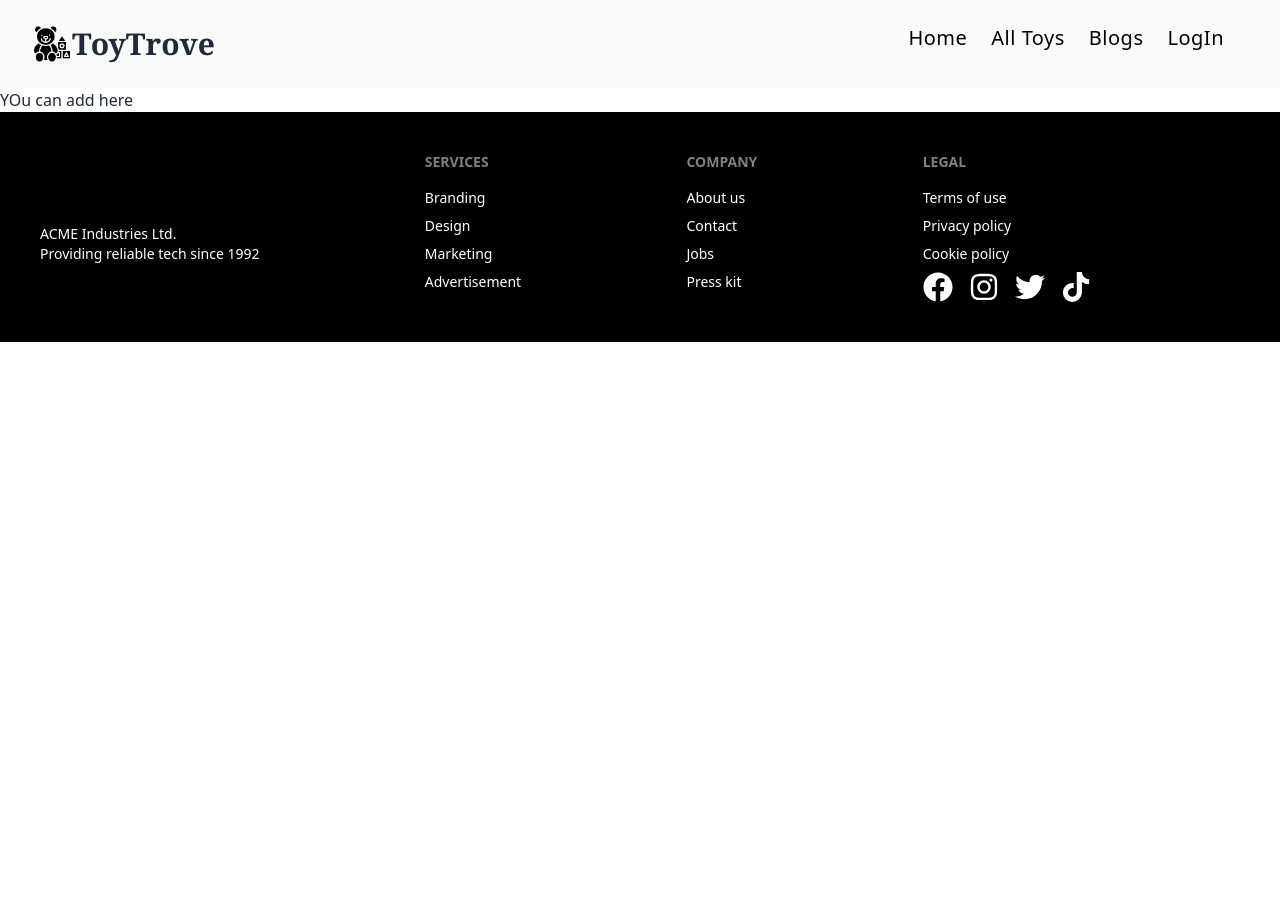
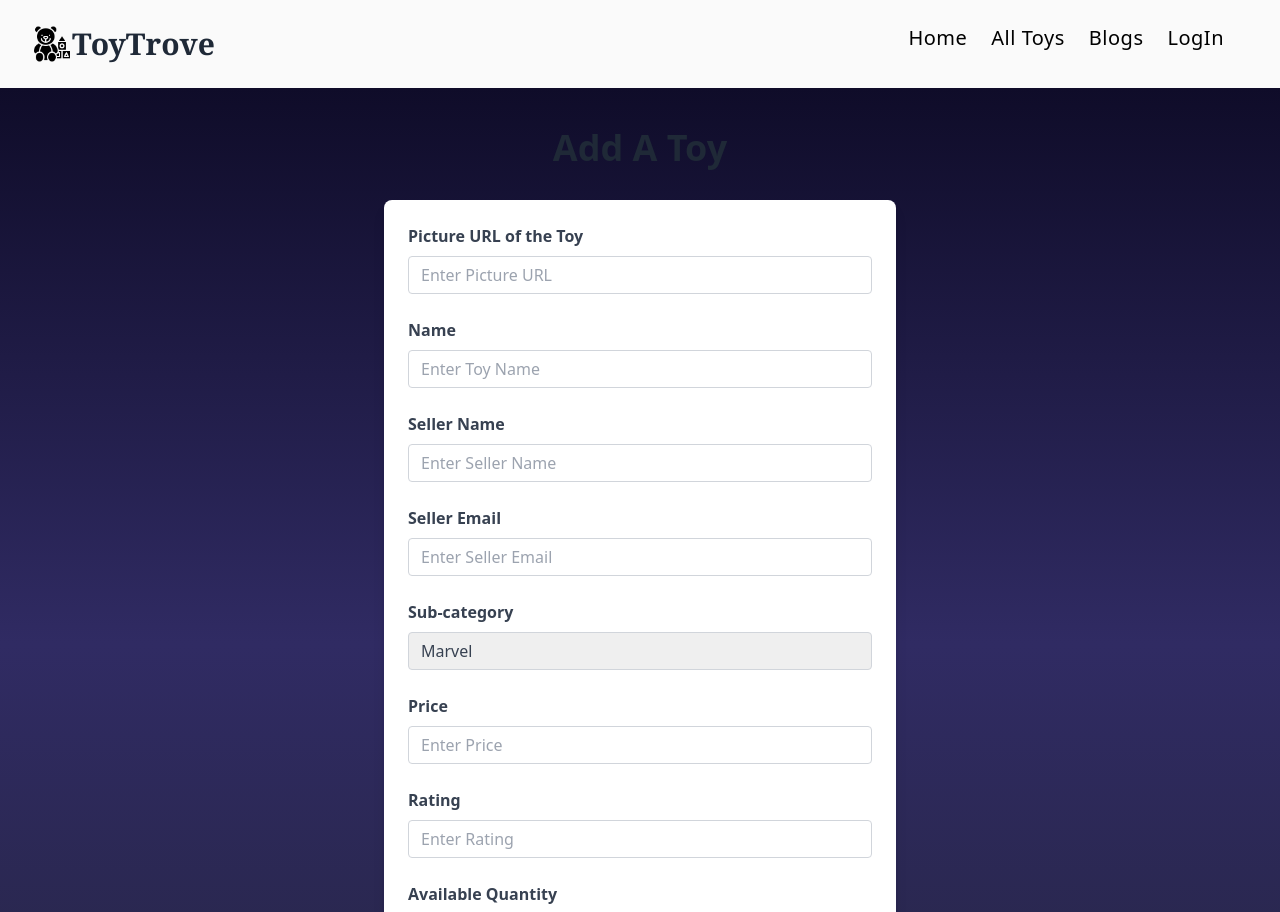
Before and after one commit to Tariqul-6nin3/Toy-Trove-Client, a React (Vite) app: page /addtoys in a window 1280 px wide. Shown: the top 912 px of the page. Before the commit the page ends 800 px from the top, so only its background shows below. Built offline with nearby package versions, Linux system fonts and the light colour scheme; no server answers.

Commit message:
Finally toy added and send it to backend via server

```diff
--- a/package.json
+++ b/package.json
@@ -21,7 +21,8 @@
     "react-lottie": "^1.2.3",
     "react-router-dom": "^6.11.2",
     "react-tooltip": "^5.13.0",
-    "sort-by": "^1.2.0"
+    "sort-by": "^1.2.0",
+    "sweetalert2": "^11.7.5"
   },
   "devDependencies": {
     "@types/react": "^18.0.28",
--- a/src/conmponents/AddToys.jsx
+++ b/src/conmponents/AddToys.jsx
@@ -1,7 +1,201 @@
+import Swal from "sweetalert2";
+
+/* eslint-disable no-unused-vars */
 const AddToys = () => {
+  const handelAddToy = event => {
+    event.preventDefault();
+    const form = event.target;
+    const photo = form.photo.value;
+    const name = form.name.value;
+    const seller = form.seller.value;
+    const email = form.email.value;
+    const subcategory = form.subcategory.value;
+    const price = form.price.value;
+    const rating = form.rating.value;
+    const quantity = form.quantity.value;
+    const description = form.description.value;
+
+    const newToy = {
+      photo,
+      name,
+      seller,
+      email,
+      subcategory,
+      price,
+      rating,
+      quantity,
+      description,
+    };
+    console.log(newToy);
+
+    fetch("http://localhost:5000", {
+      method: "POST",
+      headers: {
+        "content-type": "application/json",
+      },
+      body: JSON.stringify(newToy),
+    })
+      .then(res => res.json())
+      .then(data => {
+        console.log(data);
+        if (data.insertedId) {
+          Swal.fire({
+            title: "Success!",
+            text: "Toy added successfully",
+            icon: "success",
+            confirmButtonText: "Cool",
+          });
+        }
+      });
+  };
   return (
-    <div>
-      <h1>YOu can add here</h1>
+    <div
+      style={{
+        background: "linear-gradient(to bottom, #0f0c29, #302b63, #24243e)",
+      }}
+      className="container mx-auto py-10">
+      <h2 className="text-4xl font-bold mb-8 text-center">Add A Toy</h2>
+      <form
+        onSubmit={handelAddToy}
+        className="max-w-lg mx-auto p-6 bg-white rounded-lg shadow-lg">
+        <div className="mb-6">
+          <label
+            className="block text-gray-700 font-bold mb-2"
+            htmlFor="pictureUrl">
+            Picture URL of the Toy
+          </label>
+          <input
+            className="appearance-none border border-gray-300 rounded w-full py-2 px-3 text-gray-700 leading-tight focus:outline-none focus:shadow-outline"
+            id="pictureUrl"
+            name="photo"
+            type="text"
+            placeholder="Enter Picture URL"
+            required
+          />
+        </div>
+        <div className="mb-6">
+          <label className="block text-gray-700 font-bold mb-2" htmlFor="name">
+            Name
+          </label>
+          <input
+            className="appearance-none border border-gray-300 rounded w-full py-2 px-3 text-gray-700 leading-tight focus:outline-none focus:shadow-outline"
+            id="name"
+            type="text"
+            name="name"
+            placeholder="Enter Toy Name"
+            required
+          />
+        </div>
+        <div className="mb-6">
+          <label
+            className="block text-gray-700 font-bold mb-2"
+            htmlFor="sellerName">
+            Seller Name
+          </label>
+          <input
+            className="appearance-none border border-gray-300 rounded w-full py-2 px-3 text-gray-700 leading-tight focus:outline-none focus:shadow-outline"
+            id="sellerName"
+            type="text"
+            name="seller"
+            placeholder="Enter Seller Name"
+            required
+          />
+        </div>
+        <div className="mb-6">
+          <label
+            className="block text-gray-700 font-bold mb-2"
+            htmlFor="sellerEmail">
+            Seller Email
+          </label>
+          <input
+            className="appearance-none border border-gray-300 rounded w-full py-2 px-3 text-gray-700 leading-tight focus:outline-none focus:shadow-outline"
+            id="sellerEmail"
+            type="email"
+            name="email"
+            placeholder="Enter Seller Email"
+            required
+          />
+        </div>
+        <div className="mb-6">
+          <label
+            className="block text-gray-700 font-bold mb-2"
+            htmlFor="subCategory">
+            Sub-category
+          </label>
+          <select
+            className="appearance-none border border-gray-300 rounded w-full py-2 px-3 text-gray-700 leading-tight focus:outline-none focus:shadow-outline"
+            id="subCategory"
+            name="subcategory"
+            required>
+            <option value="">Marvel</option>
+            <option value="Math Toys">Avenger</option>
+            <option value="Language Toys">Star War</option>
+          </select>
+        </div>
+        <div className="mb-6">
+          <label className="block text-gray-700 font-bold mb-2" htmlFor="price">
+            Price
+          </label>
+          <input
+            className="appearance-none border border-gray-300 rounded w-full py-2 px-3 text-gray-700 leading-tight focus:outline-none focus:shadow-outline"
+            id="price"
+            type="number"
+            name="price"
+            placeholder="Enter Price"
+            required
+          />
+        </div>
+        <div className="mb-6">
+          <label
+            className="block text-gray-700 font-bold mb-2"
+            htmlFor="rating">
+            Rating
+          </label>
+          <input
+            className="appearance-none border border-gray-300 rounded w-full py-2 px-3 text-gray-700 leading-tight focus:outline-none focus:shadow-outline"
+            id="rating"
+            type="number"
+            name="rating"
+            placeholder="Enter Rating"
+            required
+          />
+        </div>
+        <div className="mb-6">
+          <label
+            className="block text-gray-700 font-bold mb-2"
+            htmlFor="quantity">
+            Available Quantity
+          </label>
+          <input
+            className="appearance-none border border-gray-300 rounded w-full py-2 px-3 text-gray-700 leading-tight focus:outline-none focus:shadow-outline"
+            id="quantity"
+            type="number"
+            name="quantity"
+            placeholder="Enter Available Quantity"
+            required
+          />
+        </div>
+        <div className="mb-6">
+          <label
+            className="block text-gray-700 font-bold mb-2"
+            htmlFor="description">
+            Detail Description
+          </label>
+          <textarea
+            className="appearance-none border border-gray-300 rounded w-full py-2 px-3 text-gray-700 leading-tight focus:outline-none focus:shadow-outline"
+            id="description"
+            name="description"
+            placeholder="Enter Detail Description"
+            required></textarea>
+        </div>
+        <div className="flex justify-center">
+          <button
+            className="bg-purple-700 hover:bg-purple-800 text-white font-bold py-2 px-4 rounded focus:outline-none focus:shadow-outline"
+            type="submit">
+            Add Toy
+          </button>
+        </div>
+      </form>
     </div>
   );
 };
```
Also changed, not shown: 1 other file (tests, documents, lock files or other folders).
